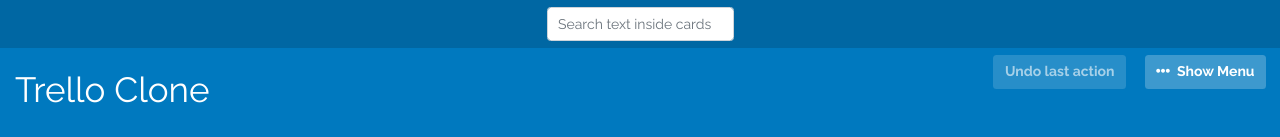
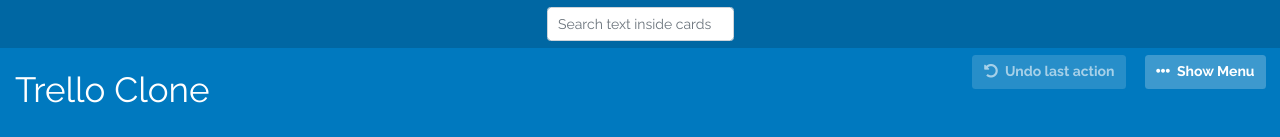
Before and after one commit to gaabmarquez/trello-clone, a React (Create React App) app: page / in a window 1280 px wide. Shown: the top 137 px of the page. Built offline with nearby package versions, Linux system fonts and the light colour scheme.

Commit message:
Modified Readme
Added undo icon

```diff
--- a/src/components/Archived.js
+++ b/src/components/Archived.js
@@ -104,7 +104,7 @@
 const styles = {
   icon: {
     position: 'absolute',
-    top: '5px',
+    top: '10px',
     right: '10px',
     cursor: 'pointer'
   },
--- a/src/components/Board.js
+++ b/src/components/Board.js
@@ -66,7 +66,7 @@
               onClick={undo}
               disabled={lists.past.length === 0 || !cards.past}
             >
-              {cards.past !== undefined}
+              <i class='fas fa-undo-alt mr-2'></i>
               Undo last action
             </MenuButton>
 
@@ -98,6 +98,4 @@
   );
 };
 
-
-
 export default Board;
```
Also changed, not shown: 1 other file (tests, documents, lock files or other folders).
